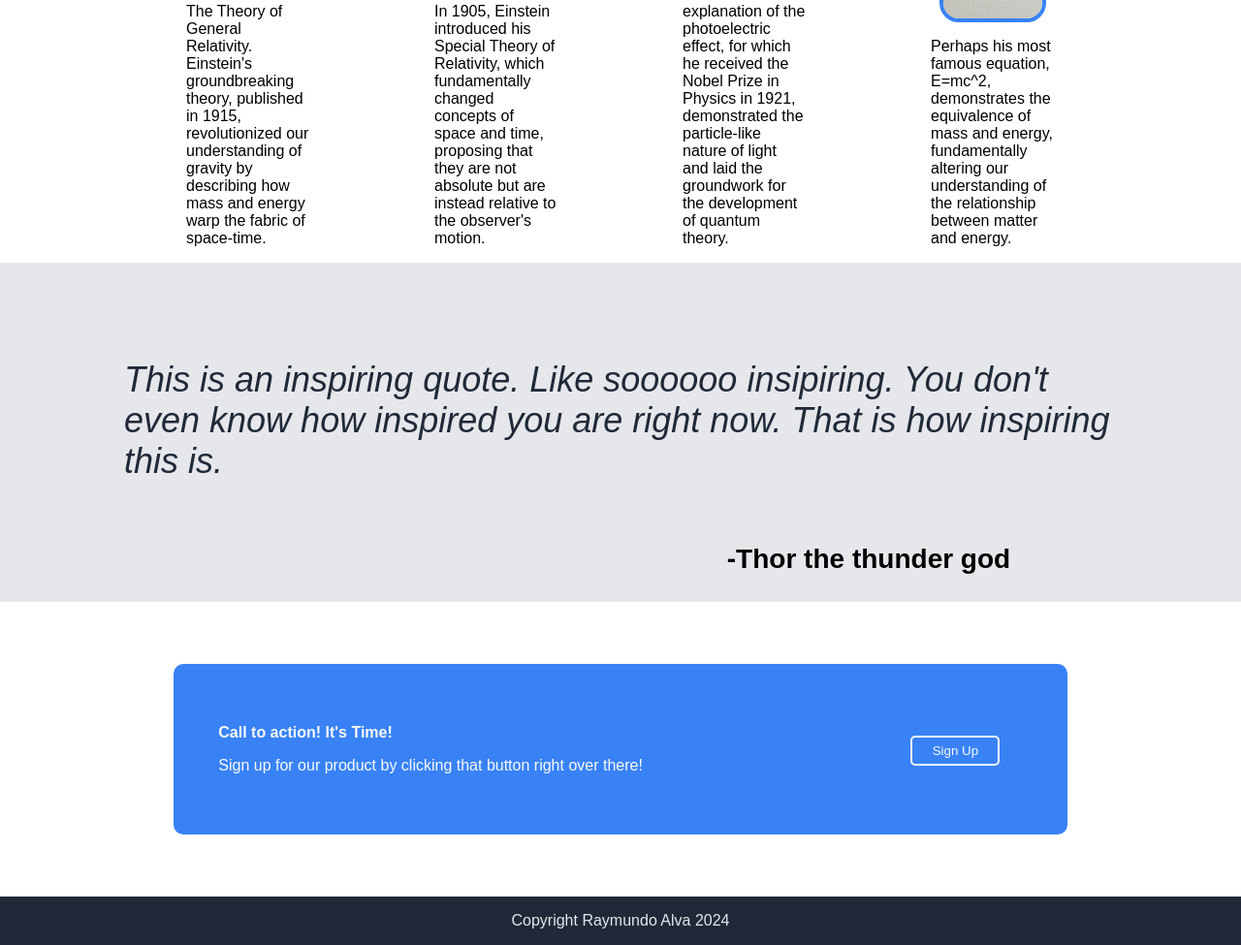
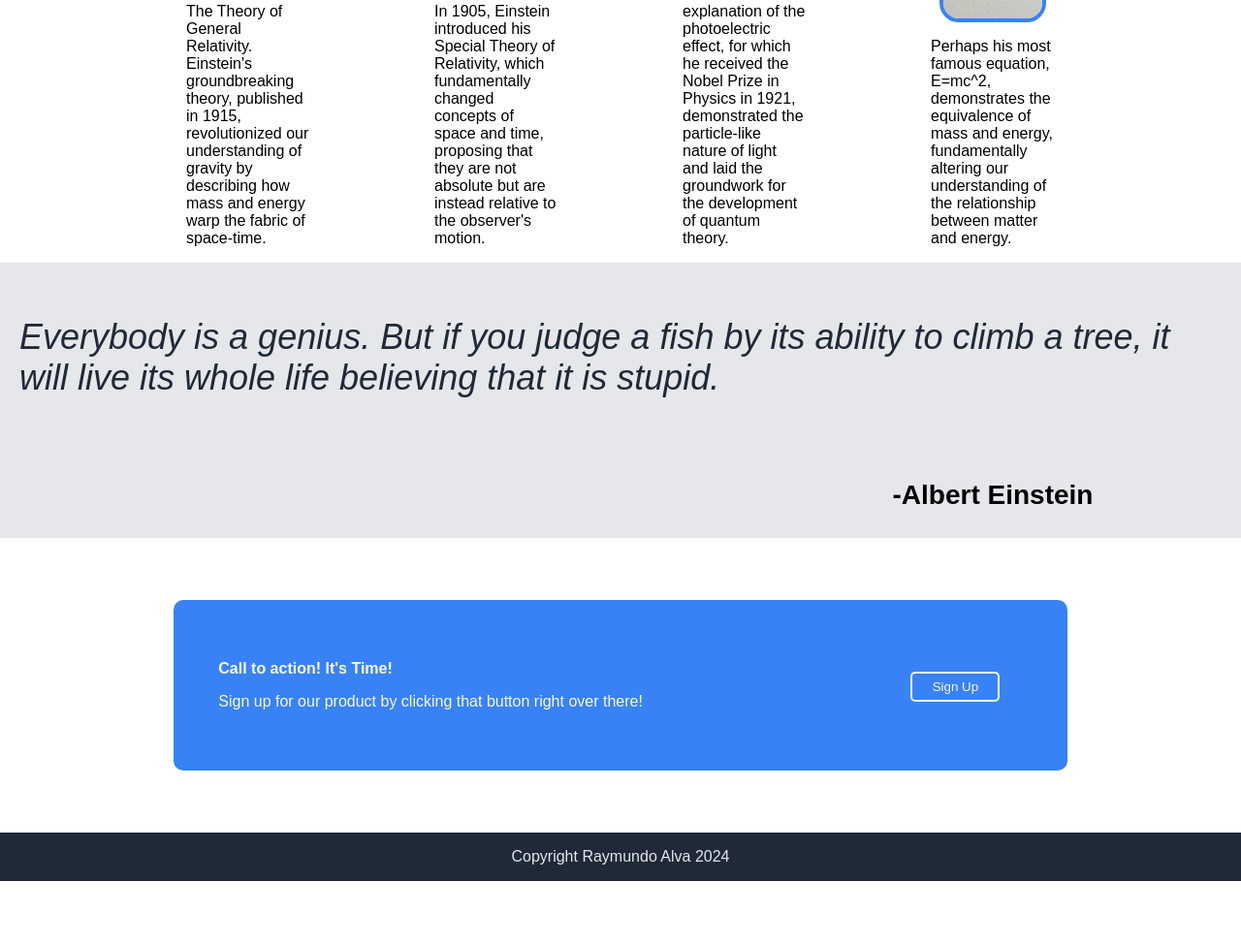
Before and after one commit to rayalva407/Landing_Page, a plain HTML site: page index.html in a window 1280 px wide. Shown: the part 961-1936 px from the top of the page at 97% size. After the commit the page ends 1870 px from the top, so only its background shows below. Drawn offline with Linux system fonts and the light colour scheme.

Commit message:
chore: added the appropriate quote and small styling changes

```diff
--- a/index.html
+++ b/index.html
@@ -57,8 +57,8 @@
     </section>
 
     <section class="quote">
-      <p class="quote-text">This is an inspiring quote. Like soooooo insipiring. You don't even know how inspired you are right now. That is how inspiring this is.</p>
-      <p class="source">-Thor the thunder god</p>
+      <p class="quote-text"> Everybody is a genius. But if you judge a fish by its ability to climb a tree, it will live its whole life believing that it is stupid.</p>
+      <p class="source">-Albert Einstein</p>
     </section>
 
     <section id="signup" class="call-to-action">
--- a/style.css
+++ b/style.css
@@ -160,15 +160,13 @@ li a:hover {
   font-size: 36px;
   font-weight: 100;
   font-style: italic;
-  padding-left: 10%;
-  padding-right: 10%;
-  padding-top: 5%;
+  padding: 20px;
 }
 
 .source {
   font-size: 28px;
   font-weight: bold;
-  padding-left: 40%;
+  padding-left: 60%;
 }
 
 .call-to-action {
```
